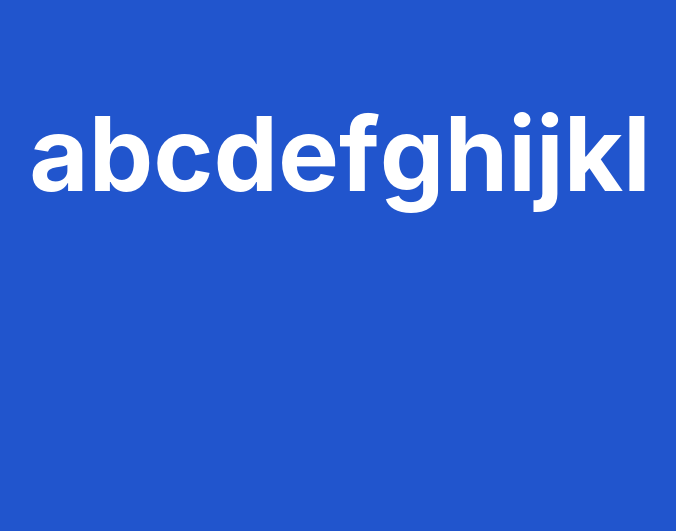
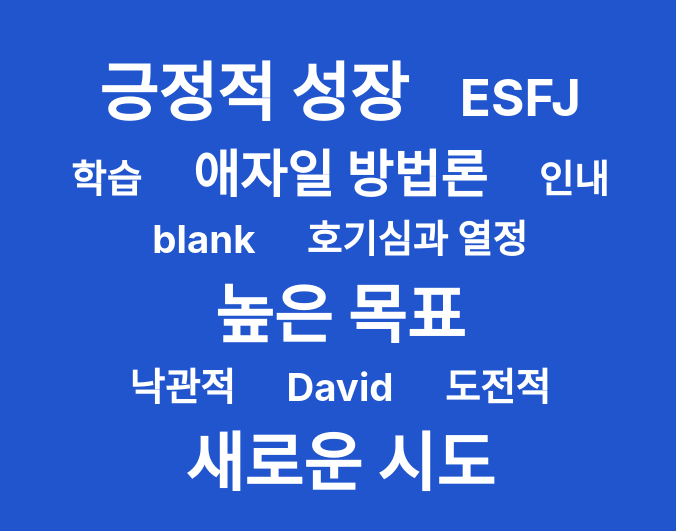
Before and after one commit to devDavidLee/personal_website, a React (Create React App) app in the folder workspace/: page / in a window 1280 px wide. Shown: the part 189-720 px from the top of the page, without its empty margins (300-976 px from the left). Built offline with nearby package versions, Linux system fonts and the light colour scheme; the HTML template or start-up script is replaced by a standard one.

Commit message:
fix text animation

```diff
--- a/workspace/src/App.css
+++ b/workspace/src/App.css
@@ -2,17 +2,14 @@
   text-align: center;
 }
 
-
 h1 span {
   position: relative;
-  top: 20px;
+  top: 10px;
   display: inline-block;
   opacity: 0;
 
 
 
-
-  font-size: 8vw;
   color: #FFF;
   /* text-shadow: 0 1px 0 #CCC,
                0 2px 0 #CCC,
@@ -26,14 +23,20 @@ h1 span {
                0 10px 10px rgba(0, 0, 0, .4); */
 }
 
-h1 span:nth-child(1) {
+h1 span:nth-of-type(1) {
+  padding-left: 2vw;
+  padding-right: 2vw;
+  font-size: 5vw;
   color: #fff;
   animation: title;
   animation-timing-function: ease-in-out;
   animation-fill-mode: forwards;
 }
 
-h1 span:nth-child(2) {
+h1 span:nth-of-type(2) {
+  padding-left: 2vw;
+  padding-right: 2vw;
+  font-size: 4vw;
   color: #fff;
   animation: title_flicker;
   animation-duration: 0.5s;
@@ -42,7 +45,10 @@ h1 span:nth-child(2) {
   animation-delay: 2s;
 }
 
-h1 span:nth-child(3) {
+h1 span:nth-of-type(3) {
+  padding-left: 2vw;
+  padding-right: 2vw;
+  font-size: 3vw;
   color: #fff;
   animation: title;
   animation-duration: 2s;
@@ -51,7 +57,10 @@ h1 span:nth-child(3) {
   animation-delay: 1300ms;
 }
 
-h1 span:nth-child(4) {
+h1 span:nth-of-type(4) {
+  padding-left: 2vw;
+  padding-right: 2vw;
+  font-size: 4vw;
   color: #fff;
   animation: title;
   animation-duration: 2s;
@@ -59,7 +68,10 @@ h1 span:nth-child(4) {
   animation-fill-mode: forwards;
 }
 
-h1 span:nth-child(5) {
+h1 span:nth-of-type(5) {
+  padding-left: 2vw;
+  padding-right: 2vw;
+  font-size: 3vw;
   color: #fff;
   animation: title_flicker;
   animation-duration: 1.5s;
@@ -68,7 +80,10 @@ h1 span:nth-child(5) {
   animation-delay: 2s;
 }
 
-h1 span:nth-child(6) {
+h1 span:nth-of-type(6) {
+  padding-left: 2vw;
+  padding-right: 2vw;
+  font-size: 3vw;
   color: #fff;
   animation: title;
   animation-duration: 1s;
@@ -77,14 +92,20 @@ h1 span:nth-child(6) {
   animation-delay: 1500ms;
 }
 
-h1 span:nth-child(7) {
+h1 span:nth-of-type(7) {
+  padding-left: 2vw;
+  padding-right: 2vw;
+  font-size: 3vw;
   color: #fff;
   animation: title;
   animation-timing-function: ease-in-out;
   animation-fill-mode: forwards;
 }
 
-h1 span:nth-child(8) {
+h1 span:nth-of-type(8) {
+  padding-left: 2vw;
+  padding-right: 2vw;
+  font-size: 5vw;
   color: #fff;
   animation: title;
   animation-duration: 1s;
@@ -92,7 +113,10 @@ h1 span:nth-child(8) {
   animation-fill-mode: forwards;
 }
 
-h1 span:nth-child(9) {
+h1 span:nth-of-type(9) {
+  padding-left: 2vw;
+  padding-right: 2vw;
+  font-size: 3vw;
   color: #fff;
   animation: title;
   animation-duration: 2s;
@@ -100,7 +124,10 @@ h1 span:nth-child(9) {
   animation-fill-mode: forwards;
 }
 
-h1 span:nth-child(10) {
+h1 span:nth-of-type(10) {
+  padding-left: 2vw;
+  padding-right: 2vw;
+  font-size: 3vw;
   color: #fff;
   animation: title;
   animation-duration: 1s;
@@ -109,7 +136,10 @@ h1 span:nth-child(10) {
   animation-delay: 1900ms;
 }
 
-h1 span:nth-child(11) {
+h1 span:nth-of-type(11) {
+  padding-left: 2vw;
+  padding-right: 2vw;
+  font-size: 3vw;
   color: #fff;
   animation: title;
   animation-duration: 2s;
@@ -117,7 +147,10 @@ h1 span:nth-child(11) {
   animation-fill-mode: forwards;
 }
 
-h1 span:nth-child(12) {
+h1 span:nth-of-type(12) {
+  padding-left: 2vw;
+  padding-right: 2vw;
+  font-size: 5vw;
   color: #fff;
   animation: title;
   animation-duration: 1s;
@@ -125,6 +158,7 @@ h1 span:nth-child(12) {
   animation-fill-mode: forwards;
   animation-delay: 2100ms;
 }
+
 
 @keyframes title {
   0% {}
@@ -175,5 +209,5 @@ h1 span:nth-child(12) {
 }
 
 .title {
-  padding-top: 30vh;
+  padding-top: 25vh;
 }
--- a/workspace/src/App.js
+++ b/workspace/src/App.js
@@ -8,20 +8,23 @@ function App() {
       <div className='title'>
 
         <h1>
-          <span>a</span>
-          <span>b</span>
-          <span>c</span>
-          <span>d</span>
-          <span>e</span>
-          <span>f</span>
-          <span>g</span>
-          <span>h</span>
-          <span>i</span>
-          <span>j</span>
-          <span>k</span>
-          <span>l</span>
-
-
+          <span>긍정적 성장</span>
+          <span>ESFJ</span>
+          <br></br>
+          <span>학습</span>
+          <span>애자일 방법론</span>
+          <span>인내</span>
+          <br></br>
+          <span>blank</span>
+          <span>호기심과 열정</span>
+          <br></br>
+          <span>높은 목표</span>
+          <br></br>
+          <span>낙관적</span>
+          <span>David</span>
+          <span>도전적</span>
+          <br></br>
+          <span>새로운 시도</span>
         </h1>
 
 
```
